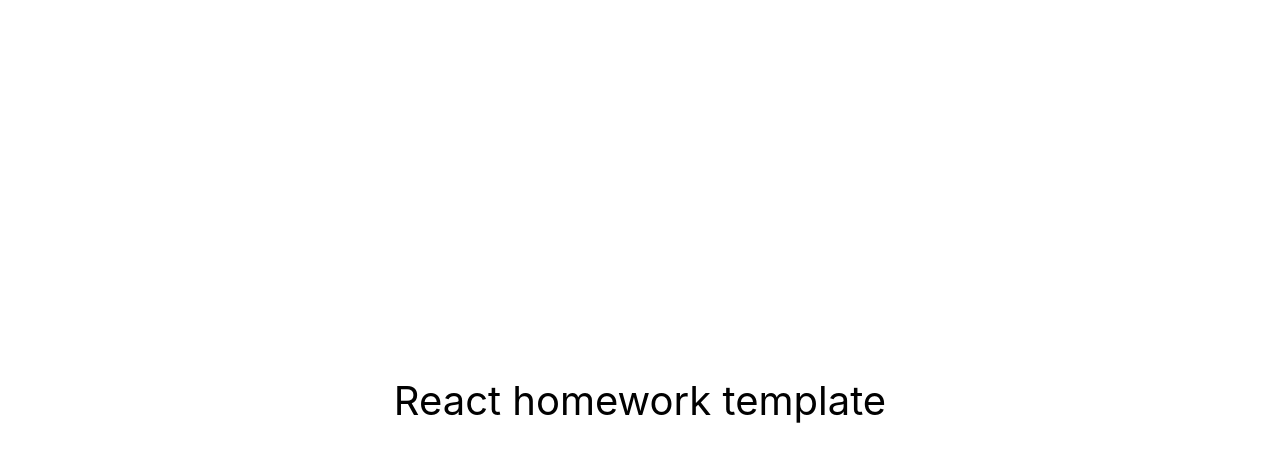
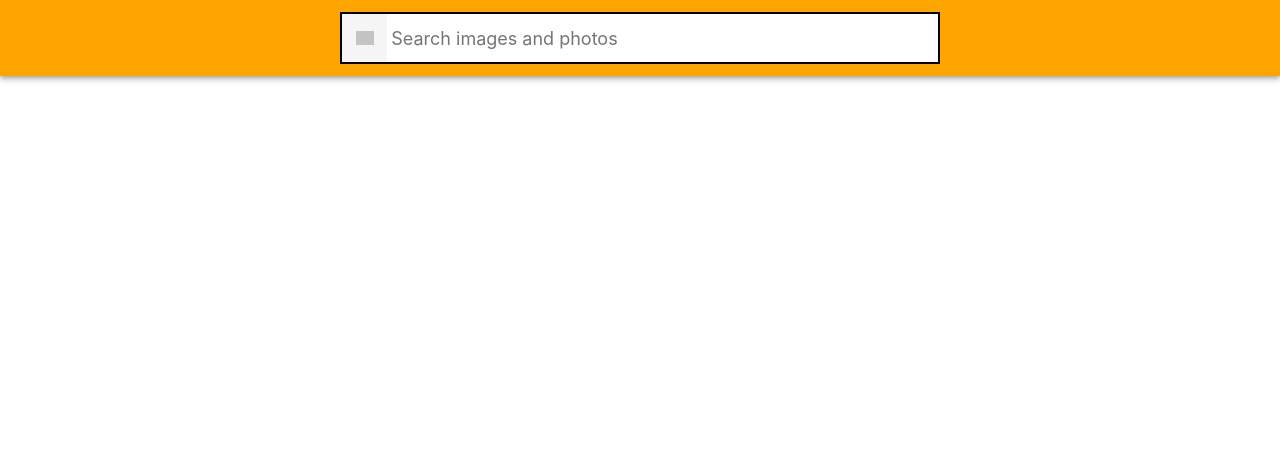
Before and after one commit to MykhailoHurak/goit-react-hw-03-image-finder, a React (Create React App) app: page / in a window 1280 px wide. Shown: the top 462 px of the page. Built offline with nearby package versions, Linux system fonts and the light colour scheme; grey boxes are pictures that could not be loaded.

Commit message:
add component Searchbar

```diff
--- a/src/components/App.jsx
+++ /dev/null
@@ -1,16 +0,0 @@
-export const App = () => {
-  return (
-    <div
-      style={{
-        height: '100vh',
-        display: 'flex',
-        justifyContent: 'center',
-        alignItems: 'center',
-        fontSize: 40,
-        color: '#010101'
-      }}
-    >
-      React homework template
-    </div>
-  );
-};
--- /dev/null
+++ b/src/components/App/App.jsx
@@ -0,0 +1,12 @@
+import React from 'react';
+import Searchbar from '../Searchbar/Searchbar';
+
+class App extends React.Component {
+  render() {
+    return (
+      <Searchbar />
+    )
+  }
+}
+
+export default App;
--- /dev/null
+++ b/src/components/Searchbar/Searchbar.jsx
@@ -0,0 +1,30 @@
+import React from 'react';
+import css from '../Searchbar/Searchbar.module.css';
+
+class Searchbar extends React.Component {
+    // state = {};
+
+    render() {
+        return (
+            // <div>Searchbar</div>
+
+            <header className={css.Searchbar}>
+                <form className={css.SearchForm}>
+                    <button type="submit" className={css.SearchForm_button}>
+                        <span className={css.SearchForm_button_label}>Search</span>
+                    </button>
+
+                    <input
+                        className={css.SearchForm_input}
+                        type="text"
+                        autocomplete="off"
+                        autofocus
+                        placeholder="Search images and photos"
+                    />
+                </form>
+            </header>
+        )
+    }
+}
+
+export default Searchbar;
--- /dev/null
+++ b/src/components/Searchbar/Searchbar.module.css
@@ -0,0 +1,80 @@
+.Searchbar {
+    top: 0;
+    left: 0;
+    position: sticky;
+    z-index: 1100;
+    display: flex;
+    justify-content: center;
+    align-items: center;
+    min-height: 64px;
+    padding-right: 24px;
+    padding-left: 24px;
+    padding-top: 12px;
+    padding-bottom: 12px;
+    color: #fff;
+    /* background-color: #3f51b5; */
+    background-color: orange;
+    box-shadow: 0px 2px 4px -1px rgba(0, 0, 0, 0.2),
+        0px 4px 5px 0px rgba(0, 0, 0, 0.14), 0px 1px 10px 0px rgba(0, 0, 0, 0.12);
+}
+
+/*
+ * Стили компонента SearchForm
+ */
+.SearchForm {
+    display: flex;
+    align-items: center;
+    width: 100%;
+    max-width: 600px;
+    background-color: #fff;
+    /* border-radius: 3px; */
+    border: solid black 2px;
+    overflow: hidden;
+}
+
+.SearchForm_button {
+    display: inline-block;
+    width: 48px;
+    height: 48px;
+    border: 0;
+    background-image: url('https://image.flaticon.com/icons/svg/149/149852.svg');
+    background-size: 40%;
+    background-repeat: no-repeat;
+    background-position: center;
+    opacity: 0.6;
+    transition: opacity 250ms cubic-bezier(0.4, 0, 0.2, 1);
+    cursor: pointer;
+    outline: none;
+}
+
+.SearchForm_button:hover {
+    opacity: 1;
+}
+
+.SearchForm_button_label {
+    position: absolute;
+    width: 1px;
+    height: 1px;
+    padding: 0;
+    overflow: hidden;
+    clip: rect(0, 0, 0, 0);
+    white-space: nowrap;
+    clip-path: inset(50%);
+    border: 0;
+}
+
+.SearchForm_input {
+    display: inline-block;
+    width: 100%;
+    font: inherit;
+    font-size: 20px;
+    border: none;
+    outline: none;
+    padding-left: 4px;
+    padding-right: 4px;
+}
+
+.SearchForm_input::placeholder {
+    font: inherit;
+    font-size: 18px;
+}
--- a/src/index.css
+++ b/src/index.css
@@ -1,6 +1,42 @@
-@import-normalize; /* bring in normalize.css styles */
+html {
+  box-sizing: border-box;
+  width: 100vw;
+  overflow-x: hidden;
+}
+
+*,
+*::before,
+*::after {
+  box-sizing: inherit;
+}
 
 body {
+  margin: 0;
+  font-family: -apple-system, BlinkMacSystemFont, 'Segoe UI', Roboto,
+    Oxygen-Sans, Ubuntu, Cantarell, 'Helvetica Neue', sans-serif;
+  color: #212121;
+  background-color: #fff;
+  -webkit-font-smoothing: antialiased;
+  -moz-osx-font-smoothing: grayscale;
+}
+
+img {
+  display: block;
+  max-width: 100%;
+  height: auto;
+}
+
+
+
+
+/* @import-normalize; */
+/* bring in normalize.css styles */
+
+/* body {
+  display: flex;
+  justify-content: center;
+  align-items: center;
+  padding: 20px;
   margin: 0;
   font-family: -apple-system, BlinkMacSystemFont, 'Segoe UI', 'Roboto', 'Oxygen',
     'Ubuntu', 'Cantarell', 'Fira Sans', 'Droid Sans', 'Helvetica Neue',
@@ -12,4 +48,4 @@
 code {
   font-family: source-code-pro, Menlo, Monaco, Consolas, 'Courier New',
     monospace;
-}
+} */
--- a/src/index.js
+++ b/src/index.js
@@ -1,6 +1,6 @@
 import React from 'react';
 import ReactDOM from 'react-dom/client';
-import { App } from 'components/App';
+import App from 'components/App/App';
 import './index.css';
 
 ReactDOM.createRoot(document.getElementById('root')).render(
--- /dev/null
+++ b/src/styles.css
@@ -0,0 +1,207 @@
+html {
+  box-sizing: border-box;
+  width: 100vw;
+  overflow-x: hidden;
+}
+
+*,
+*::before,
+*::after {
+  box-sizing: inherit;
+}
+
+body {
+  margin: 0;
+  font-family: -apple-system, BlinkMacSystemFont, 'Segoe UI', Roboto,
+    Oxygen-Sans, Ubuntu, Cantarell, 'Helvetica Neue', sans-serif;
+  color: #212121;
+  background-color: #fff;
+  -webkit-font-smoothing: antialiased;
+  -moz-osx-font-smoothing: grayscale;
+}
+
+img {
+  display: block;
+  max-width: 100%;
+  height: auto;
+}
+
+/*
+ * Стили компонента App
+ */
+.App {
+  display: grid;
+  grid-template-columns: 1fr;
+  grid-gap: 16px;
+  padding-bottom: 24px;
+}
+
+/*
+ * Стили компонента Searchbar
+ */
+.Searchbar {
+  top: 0;
+  left: 0;
+  position: sticky;
+  z-index: 1100;
+  display: flex;
+  justify-content: center;
+  align-items: center;
+  min-height: 64px;
+  padding-right: 24px;
+  padding-left: 24px;
+  padding-top: 12px;
+  padding-bottom: 12px;
+  color: #fff;
+  background-color: #3f51b5;
+  box-shadow: 0px 2px 4px -1px rgba(0, 0, 0, 0.2),
+    0px 4px 5px 0px rgba(0, 0, 0, 0.14), 0px 1px 10px 0px rgba(0, 0, 0, 0.12);
+}
+
+/*
+ * Стили компонента SearchForm
+ */
+.SearchForm {
+  display: flex;
+  align-items: center;
+  width: 100%;
+  max-width: 600px;
+  background-color: #fff;
+  border-radius: 3px;
+  overflow: hidden;
+}
+
+.SearchForm-button {
+  display: inline-block;
+  width: 48px;
+  height: 48px;
+  border: 0;
+  background-image: url('https://image.flaticon.com/icons/svg/149/149852.svg');
+  background-size: 40%;
+  background-repeat: no-repeat;
+  background-position: center;
+  opacity: 0.6;
+  transition: opacity 250ms cubic-bezier(0.4, 0, 0.2, 1);
+  cursor: pointer;
+  outline: none;
+}
+
+.SearchForm-button:hover {
+  opacity: 1;
+}
+
+.SearchForm-button-label {
+  position: absolute;
+  width: 1px;
+  height: 1px;
+  padding: 0;
+  overflow: hidden;
+  clip: rect(0, 0, 0, 0);
+  white-space: nowrap;
+  clip-path: inset(50%);
+  border: 0;
+}
+
+.SearchForm-input {
+  display: inline-block;
+  width: 100%;
+  font: inherit;
+  font-size: 20px;
+  border: none;
+  outline: none;
+  padding-left: 4px;
+  padding-right: 4px;
+}
+
+.SearchForm-input::placeholder {
+  font: inherit;
+  font-size: 18px;
+}
+
+/*
+ * Стили компонента ImageGallery
+ */
+.ImageGallery {
+  display: grid;
+  max-width: calc(100vw - 48px);
+  grid-template-columns: repeat(auto-fill, minmax(320px, 1fr));
+  grid-gap: 16px;
+  margin-top: 0;
+  margin-bottom: 0;
+  padding: 0;
+  list-style: none;
+  margin-left: auto;
+  margin-right: auto;
+}
+
+/*
+ * Стили компонента ImageGalleryItem
+ */
+.ImageGalleryItem {
+  border-radius: 2px;
+  box-shadow: 0px 1px 3px 0px rgba(0, 0, 0, 0.2),
+    0px 1px 1px 0px rgba(0, 0, 0, 0.14), 0px 2px 1px -1px rgba(0, 0, 0, 0.12);
+}
+
+.ImageGalleryItem-image {
+  width: 100%;
+  height: 260px;
+  object-fit: cover;
+  transition: transform 250ms cubic-bezier(0.4, 0, 0.2, 1);
+}
+
+.ImageGalleryItem-image:hover {
+  transform: scale(1.03);
+  cursor: zoom-in;
+}
+
+/*
+ * Стили компонента Modal
+ */
+
+.Overlay {
+  position: fixed;
+  top: 0;
+  left: 0;
+  width: 100vw;
+  height: 100vh;
+  display: flex;
+  justify-content: center;
+  align-items: center;
+  background-color: rgba(0, 0, 0, 0.8);
+  z-index: 1200;
+}
+
+.Modal {
+  max-width: calc(100vw - 48px);
+  max-height: calc(100vh - 24px);
+}
+
+/*
+* Стили компонента Buton (Load more)
+*/
+.Button {
+  padding: 8px 16px;
+  border-radius: 2px;
+  background-color: #3f51b5;
+  transition: all 250ms cubic-bezier(0.4, 0, 0.2, 1);
+  text-align: center;
+  display: inline-block;
+  color: #fff;
+  border: 0;
+  text-decoration: none;
+  cursor: pointer;
+  font-family: inherit;
+  font-size: 18px;
+  line-height: 24px;
+  font-style: normal;
+  font-weight: 500;
+  min-width: 180px;
+  box-shadow: 0px 3px 1px -2px rgba(0, 0, 0, 0.2),
+    0px 2px 2px 0px rgba(0, 0, 0, 0.14), 0px 1px 5px 0px rgba(0, 0, 0, 0.12);
+}
+
+.Button:hover,
+.Button:focus {
+  background-color: #303f9f;
+}
```
Also changed, not shown: src/components/Button/Button.jsx (added), src/components/ImageGallery/ImageGallery.jsx (added), src/components/ImageGalleryItem/ImageGalleryItem.jsx (added), src/components/Loader/Loader.jsx (added), src/components/Modal/Modal.jsx (added).
